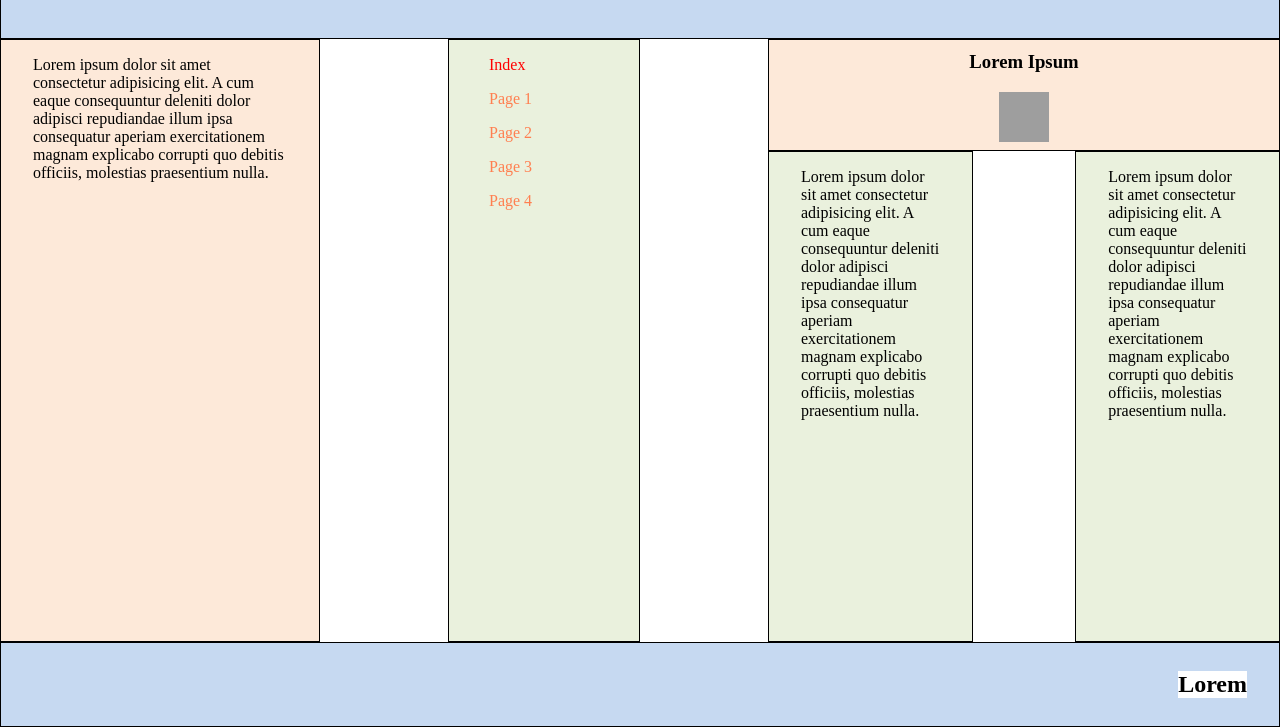
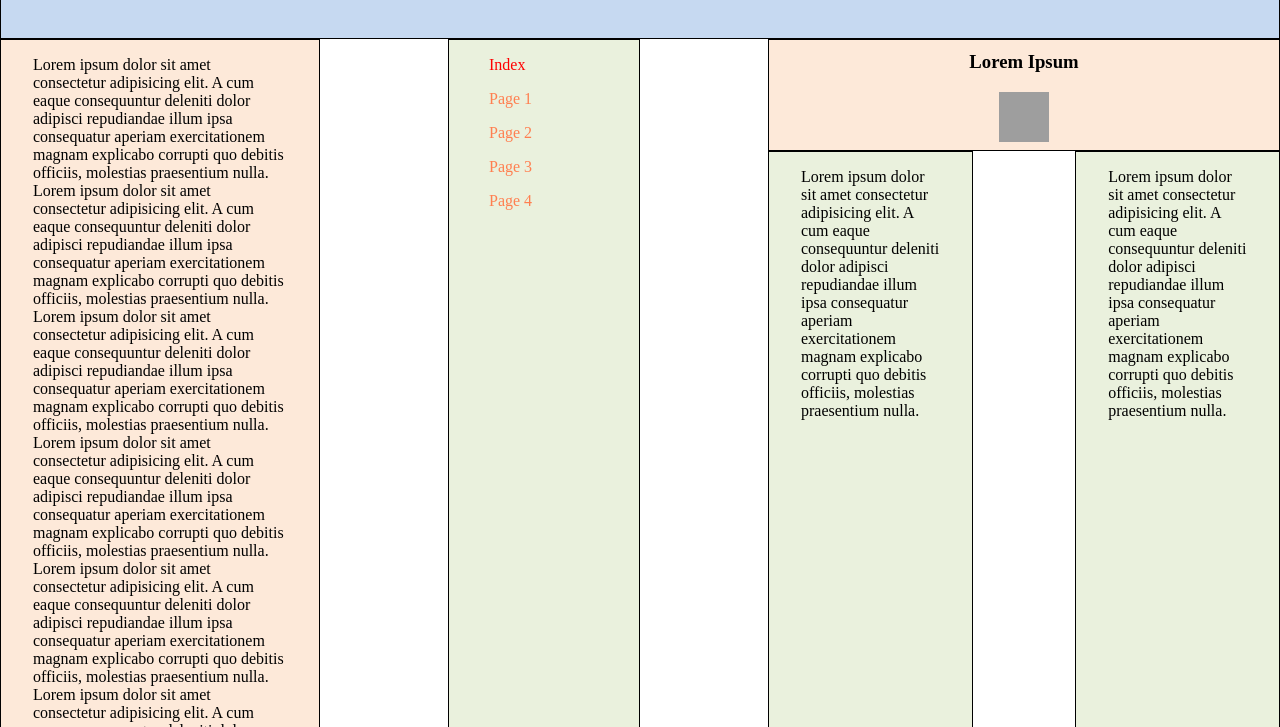
Before and after one commit to DenisYaschuk/Web_Lab1, a plain HTML site: page src/index.html in a window 1280 px wide. Shown: the part 73-800 px from the top of the page. Drawn offline with Linux system fonts and the light colour scheme; grey boxes are pictures that could not be loaded.

Commit message:
update index and css

```diff
--- a/src/css/style.css
+++ b/src/css/style.css
@@ -30,7 +30,6 @@ header{
 }
 .mainContent{
     margin-top: 7rem;
-    height: 100%;
     width: 100%;
     display: flex;
     justify-content: space-between;
@@ -61,7 +60,7 @@ header{
     flex-direction: column;
 }
 .rightAsideHeader{
-    position: relative;
+    position: static;
     display: flex;
     background-color: #FDE9D9;
     width: 100%;
--- a/src/index.html
+++ b/src/index.html
@@ -13,6 +13,15 @@
 <main class="mainContent">
     <section class="leftSection solidBorder">
         <p class="loremParagraph">
+            Lorem ipsum dolor sit amet consectetur adipisicing elit. A cum eaque consequuntur deleniti dolor adipisci repudiandae illum ipsa consequatur aperiam exercitationem magnam explicabo corrupti quo debitis officiis, molestias praesentium nulla.
+            Lorem ipsum dolor sit amet consectetur adipisicing elit. A cum eaque consequuntur deleniti dolor adipisci repudiandae illum ipsa consequatur aperiam exercitationem magnam explicabo corrupti quo debitis officiis, molestias praesentium nulla.
+            Lorem ipsum dolor sit amet consectetur adipisicing elit. A cum eaque consequuntur deleniti dolor adipisci repudiandae illum ipsa consequatur aperiam exercitationem magnam explicabo corrupti quo debitis officiis, molestias praesentium nulla.
+            Lorem ipsum dolor sit amet consectetur adipisicing elit. A cum eaque consequuntur deleniti dolor adipisci repudiandae illum ipsa consequatur aperiam exercitationem magnam explicabo corrupti quo debitis officiis, molestias praesentium nulla.
+            Lorem ipsum dolor sit amet consectetur adipisicing elit. A cum eaque consequuntur deleniti dolor adipisci repudiandae illum ipsa consequatur aperiam exercitationem magnam explicabo corrupti quo debitis officiis, molestias praesentium nulla.
+            Lorem ipsum dolor sit amet consectetur adipisicing elit. A cum eaque consequuntur deleniti dolor adipisci repudiandae illum ipsa consequatur aperiam exercitationem magnam explicabo corrupti quo debitis officiis, molestias praesentium nulla.
+            Lorem ipsum dolor sit amet consectetur adipisicing elit. A cum eaque consequuntur deleniti dolor adipisci repudiandae illum ipsa consequatur aperiam exercitationem magnam explicabo corrupti quo debitis officiis, molestias praesentium nulla.
+            Lorem ipsum dolor sit amet consectetur adipisicing elit. A cum eaque consequuntur deleniti dolor adipisci repudiandae illum ipsa consequatur aperiam exercitationem magnam explicabo corrupti quo debitis officiis, molestias praesentium nulla.
+            Lorem ipsum dolor sit amet consectetur adipisicing elit. A cum eaque consequuntur deleniti dolor adipisci repudiandae illum ipsa consequatur aperiam exercitationem magnam explicabo corrupti quo debitis officiis, molestias praesentium nulla.
             Lorem ipsum dolor sit amet consectetur adipisicing elit. A cum eaque consequuntur deleniti dolor adipisci repudiandae illum ipsa consequatur aperiam exercitationem magnam explicabo corrupti quo debitis officiis, molestias praesentium nulla.
         </p>
     </section>
```
